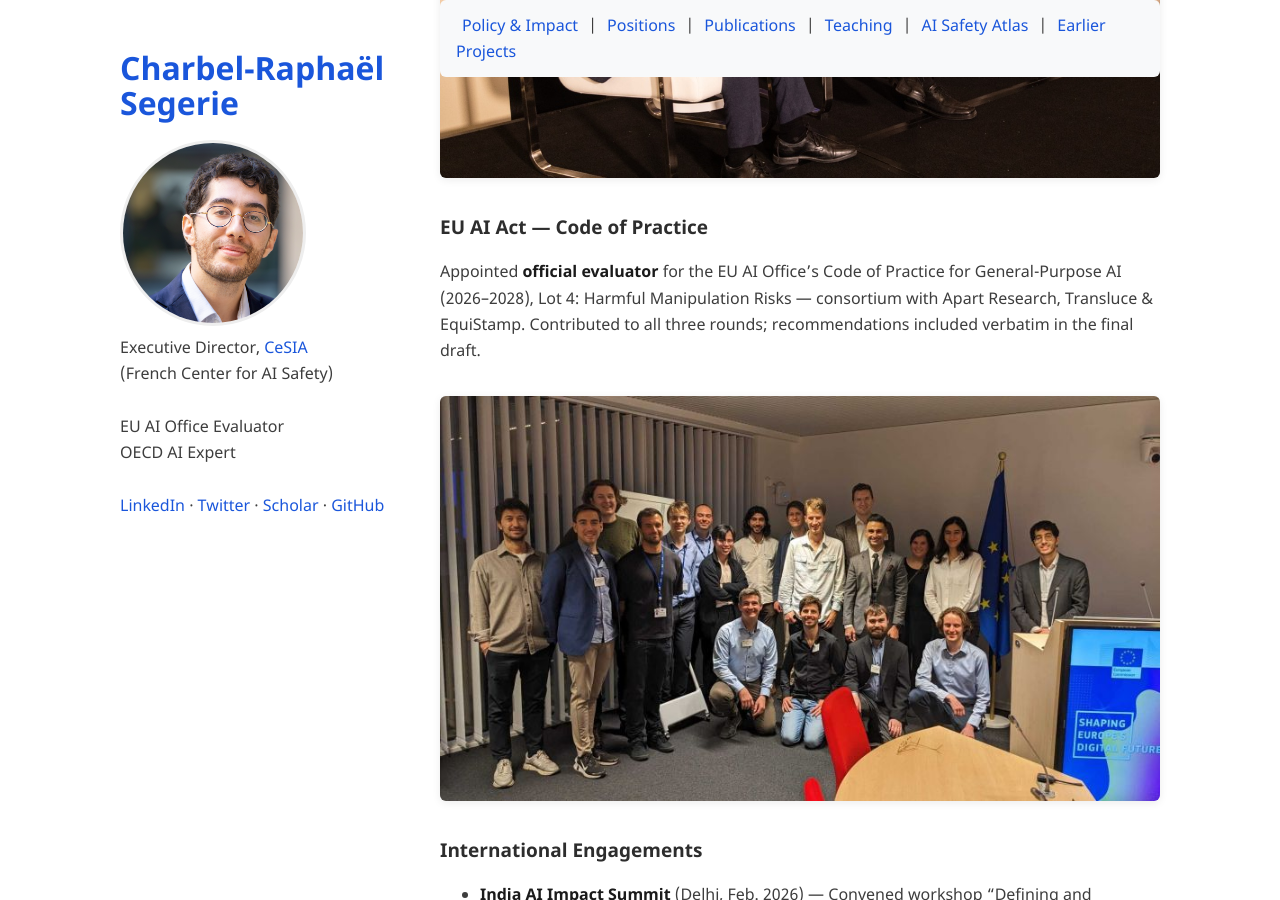
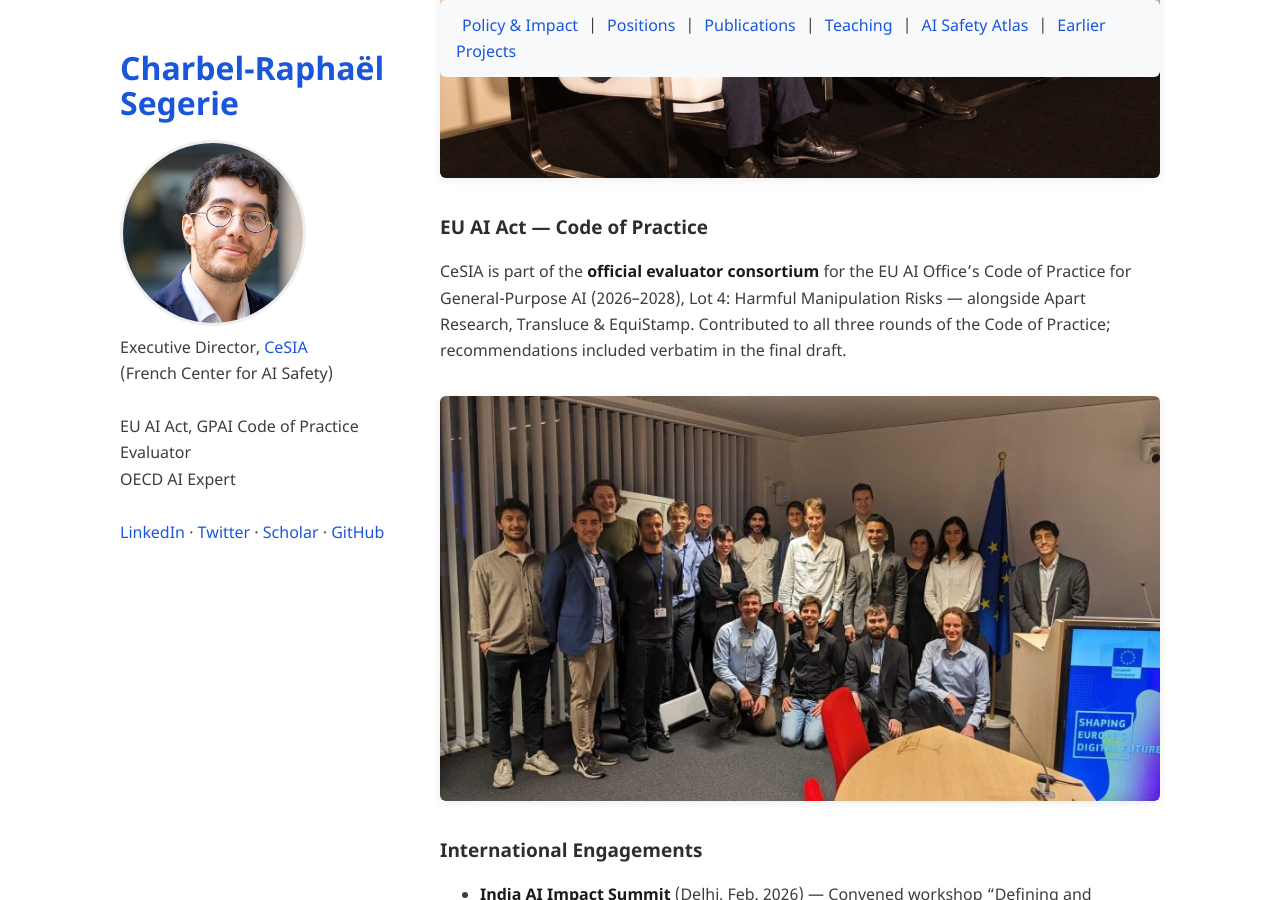
Before and after one commit to crsegerie/crsegerie.github.io, a Jekyll site: the page built from index.md, in a window 1280 px wide and 900 px high, scrolled down 1703 px. Built offline with Jekyll 4.4.1, drawn with Linux system fonts in a browser that asks for light colours; our own code applies the rules of GitHub Pages for plain Markdown files; some of the changed text lies outside the part shown.

Commit message:
Fix EU evaluator role: attribute to CeSIA consortium, not personal
Co-Authored-By: Claude Opus 4.6 <noreply@anthropic.com>

```diff
--- a/_config.yml
+++ b/_config.yml
@@ -4,7 +4,7 @@ description:
   >
   Executive Director, <a href="https://www.securite-ia.fr/">CeSIA</a><br>
   (French Center for AI Safety)<br><br>
-  EU AI Office Evaluator<br>
+  EU AI Act, GPAI Code of Practice Evaluator<br>
   OECD AI Expert<br><br>
   <a href="https://www.linkedin.com/in/charbel-raphael-segerie/">LinkedIn</a> &middot;
   <a href="https://twitter.com/CRSegerie">Twitter</a> &middot;
--- a/index.md
+++ b/index.md
@@ -35,7 +35,7 @@ I was the initiator and co-lead of the [Global Call for AI Red Lines](https://re
 
 ### EU AI Act — Code of Practice
 
-Appointed **official evaluator** for the EU AI Office's Code of Practice for General-Purpose AI (2026–2028), Lot 4: Harmful Manipulation Risks — consortium with Apart Research, Transluce & EquiStamp. Contributed to all three rounds; recommendations included verbatim in the final draft.
+CeSIA is part of the **official evaluator consortium** for the EU AI Office's Code of Practice for General-Purpose AI (2026–2028), Lot 4: Harmful Manipulation Risks — alongside Apart Research, Transluce & EquiStamp. Contributed to all three rounds of the Code of Practice; recommendations included verbatim in the final draft.
 
 ![EU AI Office evaluator consortium](gallery/consortium.jpeg)
 
@@ -68,7 +68,7 @@ Featured or cited in **Le Monde**, **NBC**, **The Verge**, **Les Échos**. Appea
 {: #positions}
 
 - **Executive Director & Co-Founder**, [CeSIA](https://www.securite-ia.fr/) (Centre pour la Sécurité de l'IA), Paris — Leading a 7-person team across three strategic tracks: France, Europe, and International (2024–present)
-- **Official Evaluator**, EU AI Office GPAI Code of Practice — Lot 4: Harmful Manipulation Risks (2026–2028)
+- **EU AI Act Code of Practice Evaluator** (via CeSIA), EU AI Office GPAI Code of Practice — Lot 4: Harmful Manipulation Risks (2026–2028)
 - **OECD AI Expert**, ONE AI Expert Network (2024–present)
 - **Head Teacher**, [Turing Seminar on AGI Safety](https://www.master-mva.com/cours/seminaire-turing/), ENS Paris-Saclay (MVA Master) & ENS Ulm — Created the first university-accredited course on general-purpose AI safety in the EU (2022–present)
 - **Founder & Curriculum Designer**, [ML4Good](https://germany.ml4good.org/) — EU Commission-funded programme replicated 20+ times across Europe, Latin America, and beyond; 98% participant recommendation rate; hundreds of alumni now in AI safety careers at EU AI Office, Mistral, MATS, GPAI Policy Lab, and more (2022–present)
```
Also changed, not shown: bio.md (+1 -1 lines).
